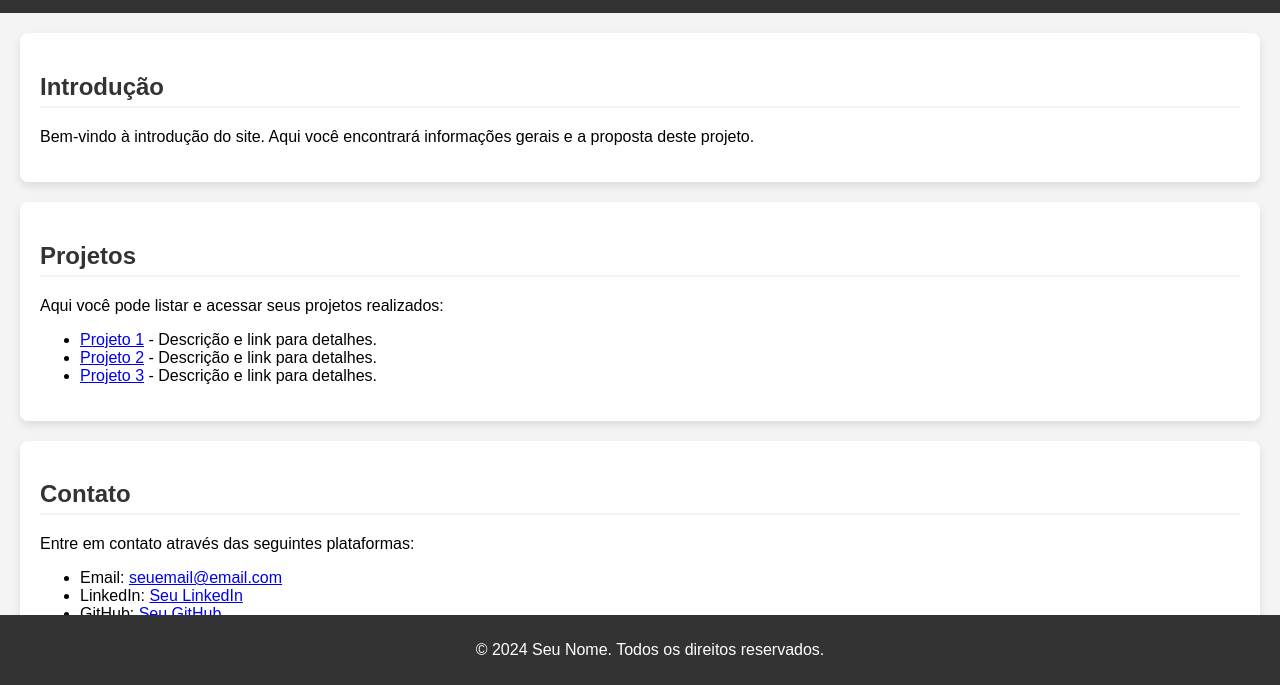
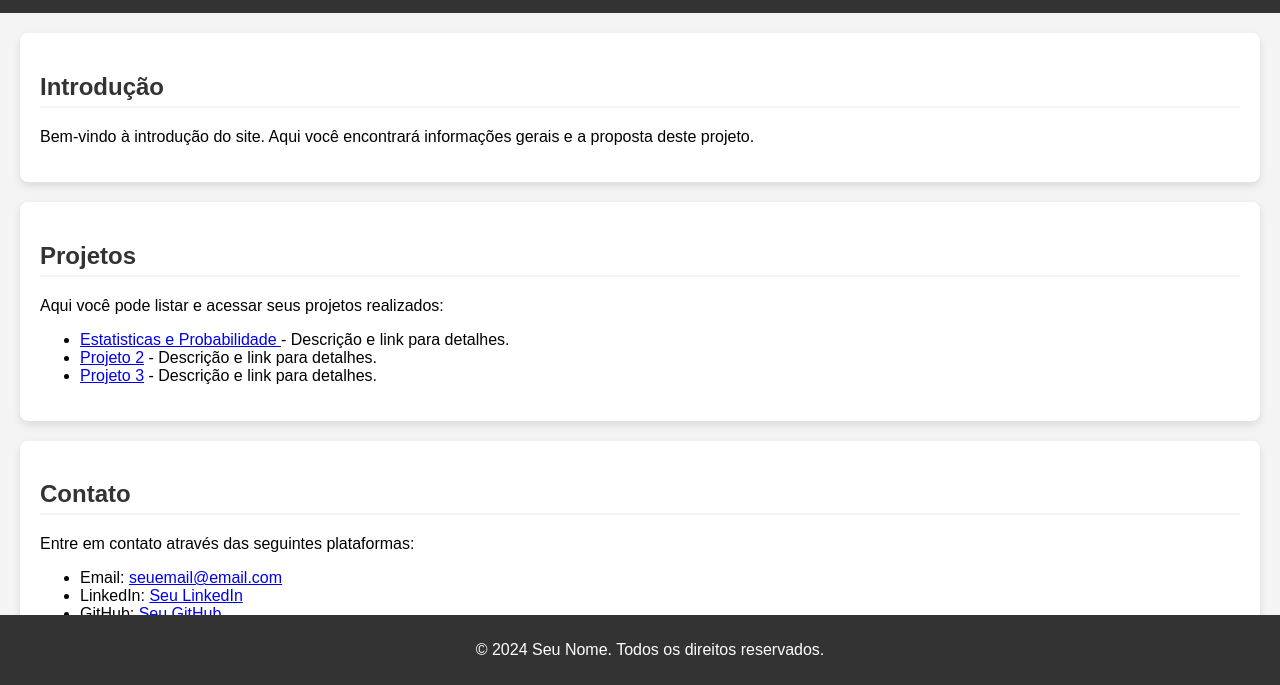
Before and after one commit to IsacdeOliveira/IsacOliveira, a plain HTML site: page index.html in a window 1280 px wide. Shown: the part 115-800 px from the top of the page. Drawn offline with Linux system fonts and the light colour scheme.

Commit message:
Update index.html

```diff
--- a/index.html
+++ b/index.html
@@ -31,7 +31,7 @@
     <h2>Projetos</h2>
     <p>Aqui você pode listar e acessar seus projetos realizados:</p>
     <ul>
-      <li><a href="#">Projeto 1</a> - Descrição e link para detalhes.</li>
+      <li><a href="Estatistica.html">Estatisticas e Probabilidade </a> - Descrição e link para detalhes.</li>
       <li><a href="#">Projeto 2</a> - Descrição e link para detalhes.</li>
       <li><a href="#">Projeto 3</a> - Descrição e link para detalhes.</li>
     </ul>
```
